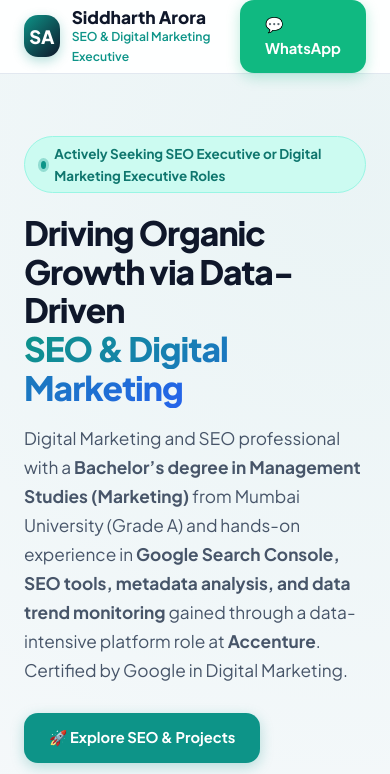
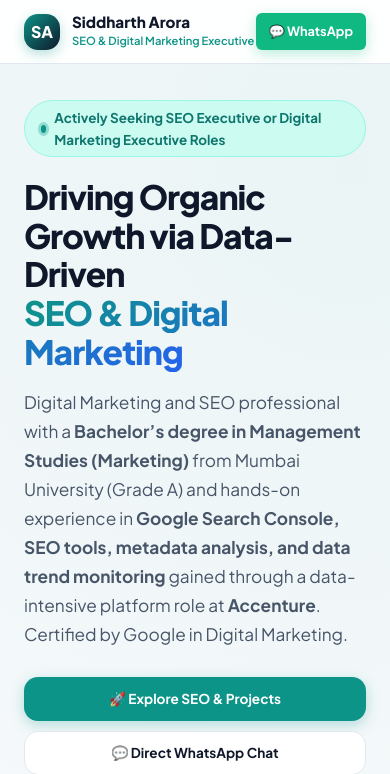
Before and after one commit to arorasiddharth/arorasiddharth.github.io, a plain HTML site: page index.html in a window 390 px wide. Shown: the top 774 px of the page. Drawn offline with Linux system fonts and the light colour scheme.

Commit message:
feat : Fixed features

```diff
--- a/assets/css/style.css
+++ b/assets/css/style.css
@@ -845,4 +845,72 @@
   .nav-menu { display: none; }
   .mobile-nav-toggle { display: block; }
   .hero-headline { font-size: 2.1rem; }
+
+  /* Mobile WhatsApp & Navigation button size optimizations */
+  .top-nav {
+    height: 64px;
+  }
+
+  .top-nav .btn-whatsapp-seo,
+  .top-nav .btn-seo {
+    padding: 7px 12px;
+    font-size: 0.8rem;
+    border-radius: 6px;
+    white-space: nowrap;
+    gap: 4px;
+  }
+
+  .brand-title {
+    font-size: 0.95rem;
+  }
+
+  .brand-tag {
+    font-size: 0.7rem;
+  }
+
+  .brand-avatar {
+    width: 36px;
+    height: 36px;
+    font-size: 1rem;
+  }
+
+  .hero-wrapper {
+    padding-top: 100px;
+  }
 }
+
+@media (max-width: 576px) {
+  .hero-action-row {
+    flex-direction: column;
+    width: 100%;
+    gap: 10px;
+  }
+
+  .hero-action-row .btn-seo {
+    width: 100%;
+    justify-content: center;
+    padding: 10px 16px;
+    font-size: 0.85rem;
+    box-sizing: border-box;
+  }
+
+  .contact-action-card {
+    padding: 12px;
+    gap: 10px;
+  }
+
+  .contact-icon-badge {
+    width: 38px;
+    height: 38px;
+    font-size: 1.1rem;
+  }
+
+  .contact-channel-title {
+    font-size: 0.85rem;
+  }
+
+  .contact-channel-detail {
+    font-size: 0.78rem;
+    word-break: break-word;
+  }
+}
--- a/assets/js/main.js
+++ b/assets/js/main.js
@@ -137,8 +137,43 @@
     });
   }
 
-  // 7. GA4 EVENT TRACKING FOR WHATSAPP
-  document.querySelectorAll('a[href*="wa.me"]').forEach(btn => {
+  // 7. ANTI-SPAM OBFUSCATION & DYNAMIC CONTACT LINKS
+  // Decodes base64-encoded contact data to shield email and phone numbers from automated web scrapers
+  const encodedEmail = 'c2lkLmFyb3JhODQzN0BnbWFpbC5jb20='; // sid.arora8437@gmail.com
+  const encodedPhone = 'OTE4NjUyMDgyMzc3';                 // 918652082377
+  const phoneFormatted = '+91 8652082377';
+
+  try {
+    const rawEmail = atob(encodedEmail);
+    const rawPhone = atob(encodedPhone);
+
+    // Populate email elements
+    document.querySelectorAll('.protected-email').forEach(el => {
+      el.href = `mailto:${rawEmail}`;
+      const target = el.querySelector('.protected-email-display');
+      if (target) {
+        target.textContent = rawEmail;
+      }
+    });
+
+    // Populate WhatsApp elements
+    document.querySelectorAll('.protected-whatsapp').forEach(el => {
+      const msg = el.getAttribute('data-msg') || "Hi Siddharth, I'd like to connect with you.";
+      el.href = `https://wa.me/${rawPhone}?text=${encodeURIComponent(msg)}`;
+      el.setAttribute('target', '_blank');
+      el.setAttribute('rel', 'noopener noreferrer');
+
+      const phoneDisplay = el.querySelector('.protected-phone-display');
+      if (phoneDisplay) {
+        phoneDisplay.textContent = `${phoneFormatted} (Click to chat →)`;
+      }
+    });
+  } catch (err) {
+    console.error('Contact obfuscation error:', err);
+  }
+
+  // 8. GA4 EVENT TRACKING FOR WHATSAPP
+  document.querySelectorAll('.protected-whatsapp').forEach(btn => {
     btn.addEventListener('click', () => {
       if (typeof window.gtag === 'function') {
         window.gtag('event', 'click_whatsapp', {
```
